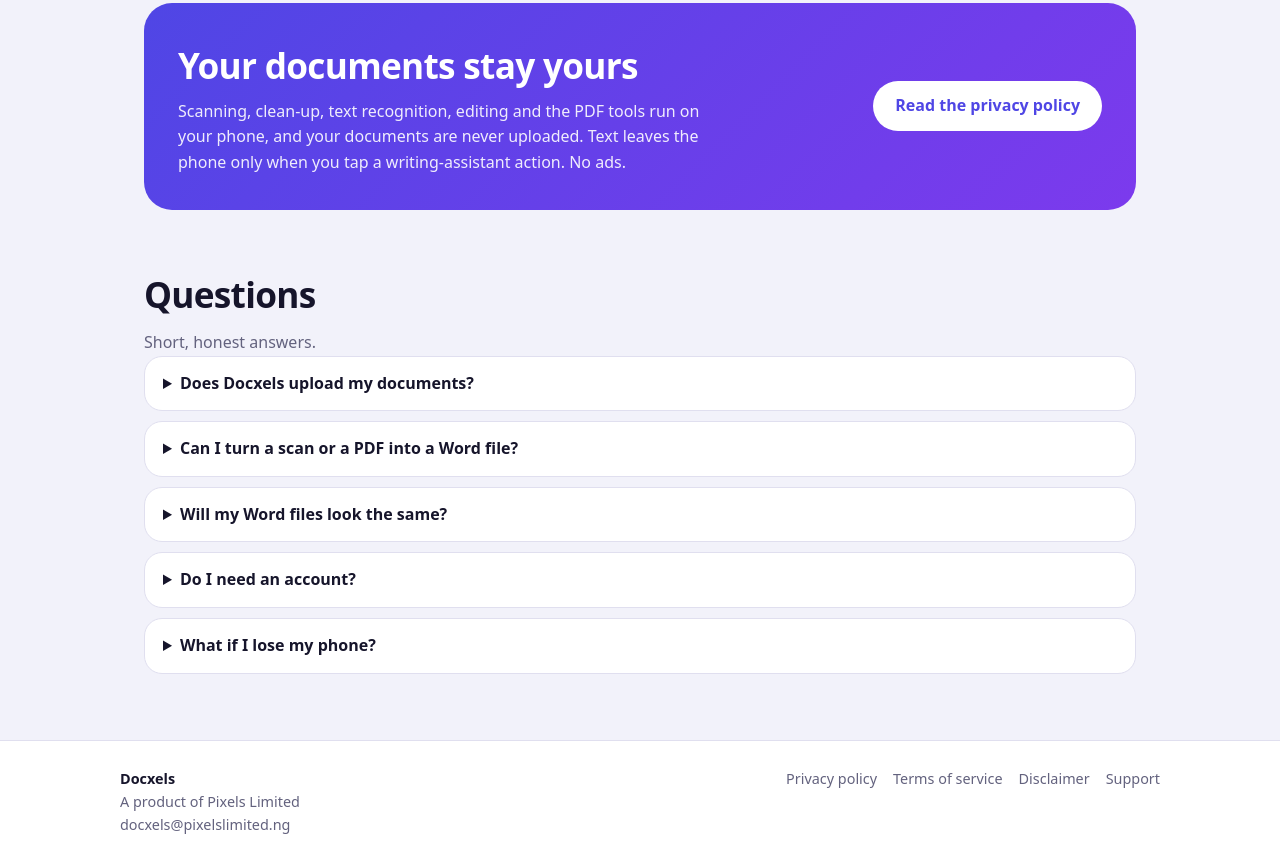
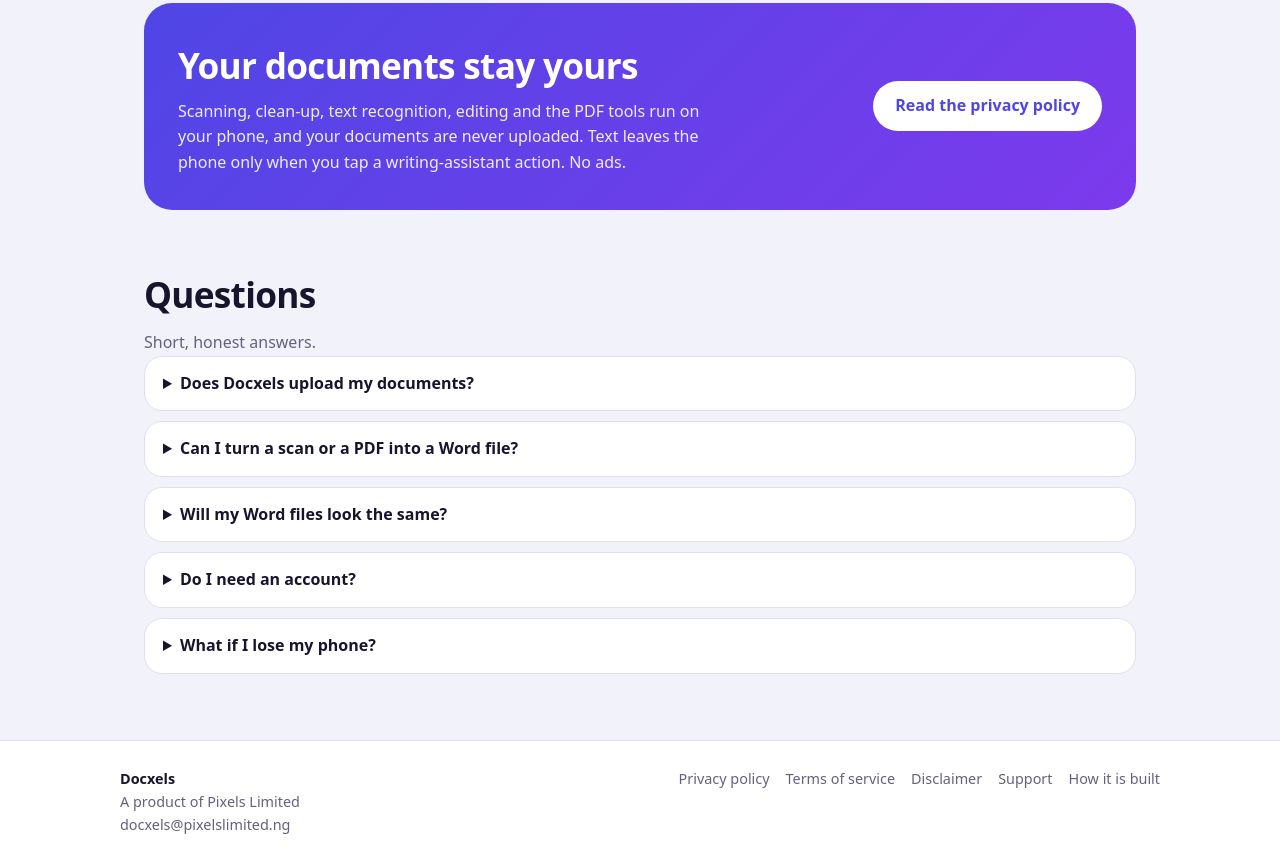
Before and after one commit to iCode010101/docxels-site, a plain HTML site: page index.html in a window 1280 px wide. Shown: the part 3406-4268 px from the top of the page. Drawn offline with Linux system fonts and the light colour scheme.

```diff
--- a/index.html
+++ b/index.html
@@ -53,5 +53,5 @@
 <details><summary>What if I lose my phone?</summary><p>Pages are encrypted on the phone and you can lock the app with your fingerprint, face or screen lock. These protections help against someone reaching the stored files; they cannot protect a phone that is already unlocked.</p></details>
 </div></section>
 </main>
-<footer class="foot"><div class="in"><div><b>Docxels</b><br>A product of Pixels Limited<br><a style="margin:0" href="mailto:docxels@pixelslimited.ng">docxels@pixelslimited.ng</a></div><div><a href="privacy.html">Privacy policy</a><a href="terms.html">Terms of service</a><a href="terms.html#disclaimer">Disclaimer</a><a href="mailto:docxels@pixelslimited.ng">Support</a></div></div></footer>
+<footer class="foot"><div class="in"><div><b>Docxels</b><br>A product of Pixels Limited<br><a style="margin:0" href="mailto:docxels@pixelslimited.ng">docxels@pixelslimited.ng</a></div><div><a href="privacy.html">Privacy policy</a><a href="terms.html">Terms of service</a><a href="terms.html#disclaimer">Disclaimer</a><a href="mailto:docxels@pixelslimited.ng">Support</a><a href="https://codes.pixelslimited.ng">How it is built</a></div></div></footer>
 </body></html>
```
Also changed, not shown: privacy.html (+1 -1 lines), terms.html (+1 -1 lines).
